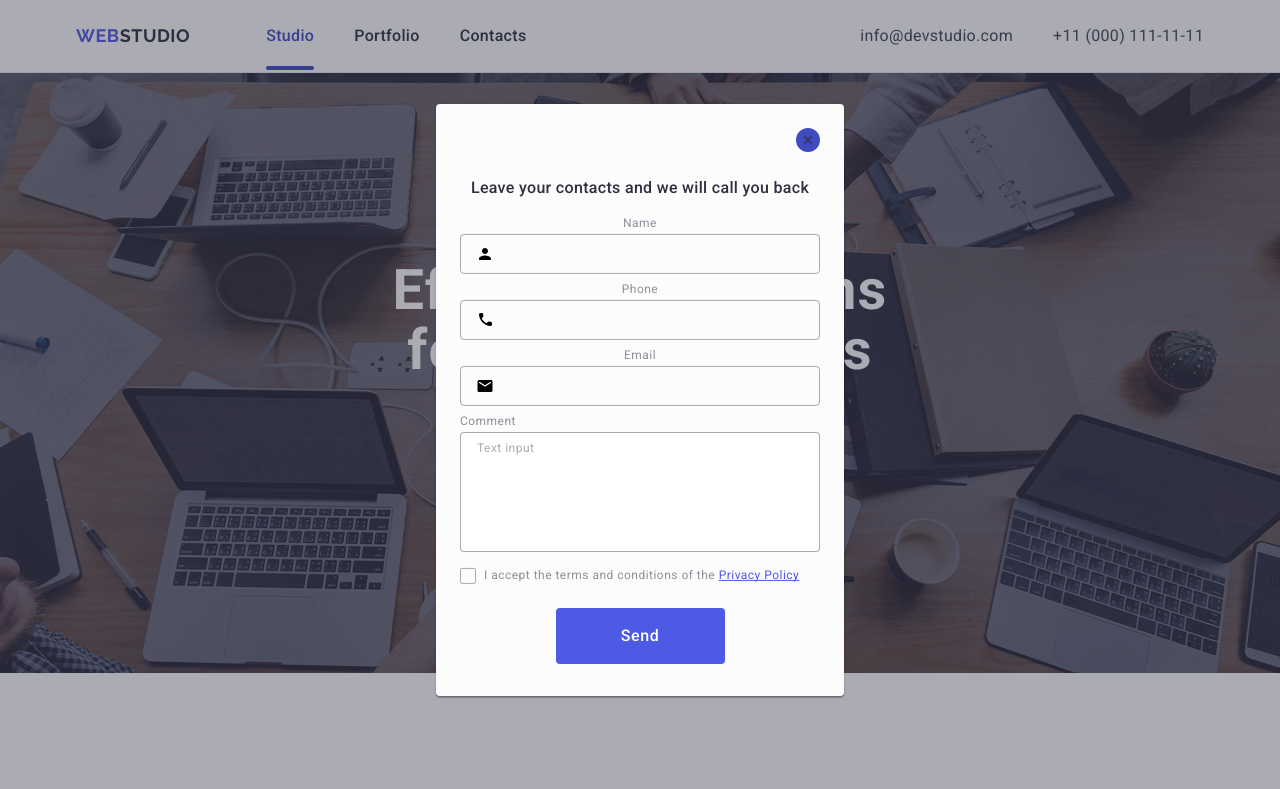
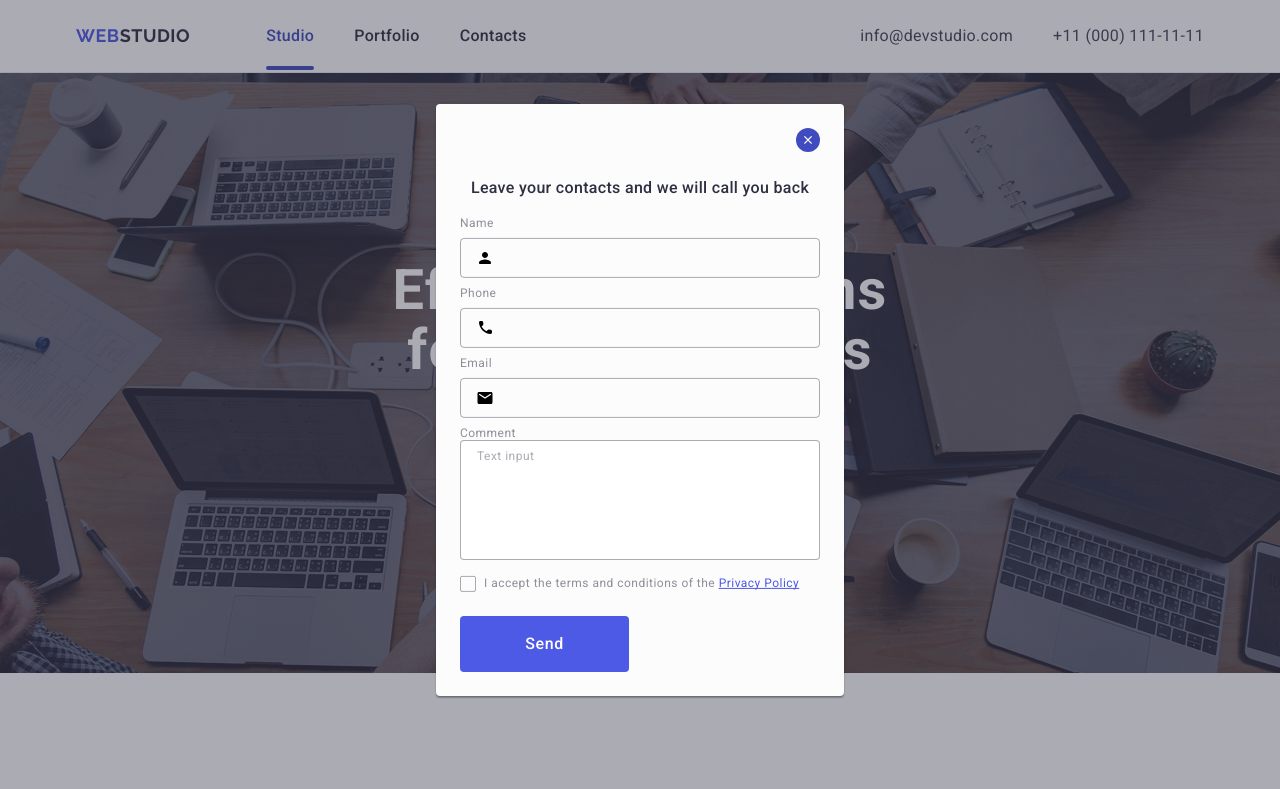
Before and after one commit to RuslanKravets99/goit-markup-hw-05, a plain HTML site: page index.html in a window 1280 px wide. Both pictures are taken after a click on the button 808 px from the left and 139 px from the top of the page. Shown: the top 789 px of the page. Drawn offline with nearby package versions, Linux system fonts and the light colour scheme; a script that the page names is missing.

Commit message:
commit message

```diff
--- a/css/styles.css
+++ b/css/styles.css
@@ -720,13 +720,15 @@ background: var(--ocean);
 .close-button:hover, .close-button:focus{
     border: none;
     background-color: var(--ocean);
+
 }
 .svg-close{
     fill: var(--navy-blue);
     transition: fill 250ms cubic-bezier(0.4, 0, 0.2, 1);
 }
-.close-button:hover .svg-close{
-    fill: var(--white);
+.close-button:hover .svg-close,
+.close-button:focus .svg-close{
+    fill: #ffffff;
  }
 .legend-text{
     font-family: var(--font-family);
@@ -741,7 +743,7 @@ background: var(--ocean);
 .field-form{
     display: flex;
     flex-direction: column;
-    align-items: center;
+    align-items: flex-start;
     padding: 0;
     border: none;
     width: 100%;
@@ -757,7 +759,6 @@ background: var(--ocean);
     line-height: 117%;
     letter-spacing: 0.04em;
     color: var(--light-slate);
-    margin-bottom: 4px;
 
 }
 
--- a/index.html
+++ b/index.html
@@ -415,14 +415,15 @@
         </button>
         <p class="legend-text">Leave your contacts and we will call you back</p>
         <form class="form-block">
-          <div class="field-form">
+              <div class="field-form">
                <label class="label-form"
                        for="user-name">Name</label>
+              </div>
                   <div class="input-wraper">
                   <input class="input-form"
                     name="user-name"
                     type="text"
-                    id="name"
+                    id="user-name"
                     required>
                     <svg class="svg-form" height="24" width="18">
                       <use href="./images/icons.svg#icon-person"></use>
@@ -431,9 +432,10 @@
                   </div>
 
 
-
-                 <label class="label-form"
-                       for="phone">Phone</label>
+                <div class="field-form">
+                <label class="label-form"
+                              for="phone">Phone</label>
+                </div>
                     <div class="input-wraper">
                     <input class="input-form"
                         name="tel_number"
@@ -445,8 +447,11 @@
                       </svg>
 
                     </div>
-                 <label class="label-form"
-                     for="email">Email</label>
+                 <div class="field-form">
+                  <label class="label-form"
+                         for="email">Email</label>
+                </div>
+
                   <div class="input-wraper">
                   <input class="input-form"
                        name="user_email"
@@ -487,7 +492,7 @@
 
 
               <button class="btn-form" type="submit">Send</button>
-           </div>
+
         </form>
       </div>
     </div>
```
